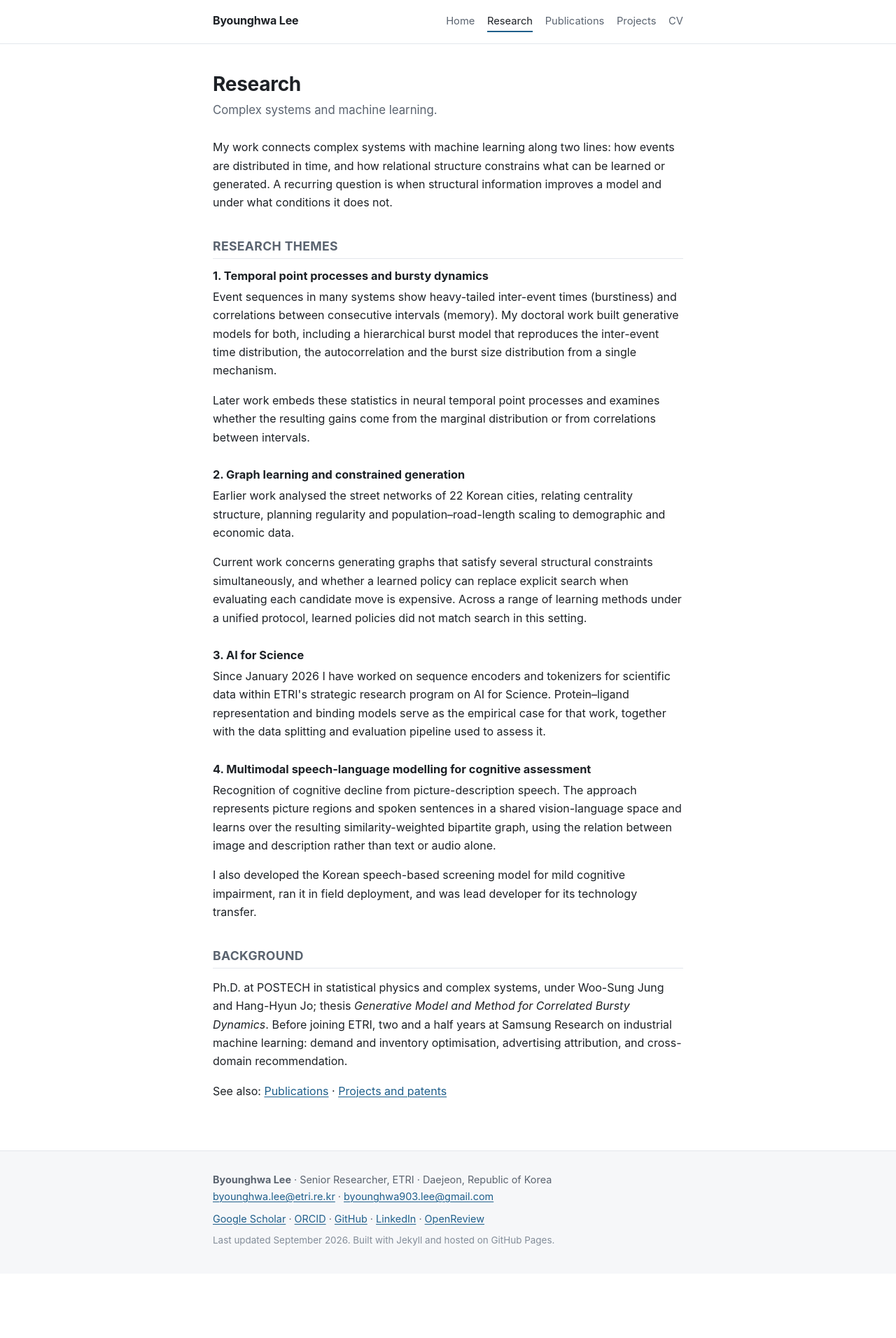
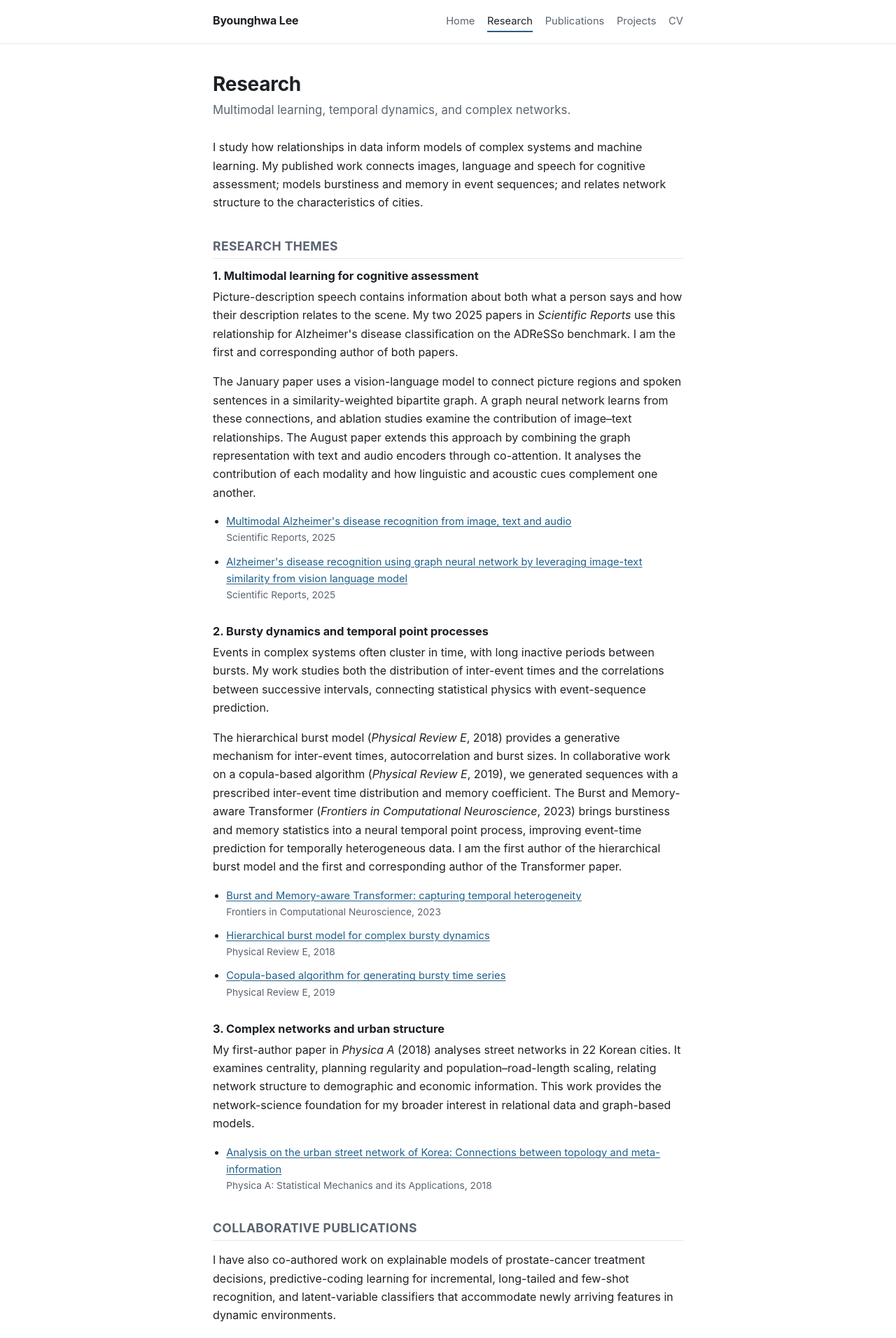
Before and after one commit to bh0903lee/bh0903lee.github.io, a Jekyll site: the page built from research.md, in a window 1280 px wide. Shown: the top 1912 px of the page at 70% size. Built offline with Jekyll 4.4.1, drawn with Linux system fonts in a browser that asks for light colours; before the commit the page ends 1820 px from its top, so only the background shows below that; some of the changed text lies outside the part shown.

Commit message:
Prioritize published research on Home and Research pages

```diff
--- a/_config.yml
+++ b/_config.yml
@@ -5,8 +5,8 @@ title: Byounghwa Lee
 tagline: Senior Researcher, ETRI
 description: >-
   Byounghwa Lee is a Senior Researcher at ETRI. His research connects complex
-  systems with machine learning: temporal point processes, graph learning, and
-  AI for Science.
+  systems with machine learning: multimodal cognitive assessment, temporal
+  point processes, bursty dynamics, and complex networks.
 url: "https://bh0903lee.github.io"
 baseurl: ""
 lang: en
--- /dev/null
+++ b/_includes/research-papers.html
@@ -0,0 +1,10 @@
+{% assign paper_keys = include.keys | split: "," %}
+<ul class="research-papers">
+  {% for paper_key in paper_keys %}
+  {% assign paper = site.data.publications | where: "key", paper_key | first %}
+  <li>
+    <a href="{{ '/publications/' | relative_url }}#{{ paper.key | downcase }}">{{ paper.title | escape }}</a>
+    <span class="research-paper-meta">{{ paper.venue | escape }}, {{ paper.year }}</span>
+  </li>
+  {% endfor %}
+</ul>
--- a/assets/css/main.css
+++ b/assets/css/main.css
@@ -197,6 +197,10 @@ main.wrap { padding-top: 2.5rem; padding-bottom: 3.5rem; }
 .theme { margin-bottom: 1.9rem; }
 .theme h3 { margin-top: 0; }
 .theme p:last-child { margin-bottom: 0; }
+.research-papers { margin: 0; padding-left: 1.2rem; font-size: .92rem; }
+.research-papers li { margin-bottom: .65rem; }
+.research-papers li:last-child { margin-bottom: 0; }
+.research-paper-meta { display: block; color: var(--text-soft); font-size: .86rem; }
 
 /* Publications */
 .pub-list { list-style: none; padding: 0; margin: 0; }
--- a/research.md
+++ b/research.md
@@ -1,76 +1,89 @@
 ---
 layout: page
 title: Research
-subtitle: Complex systems and machine learning.
+subtitle: Multimodal learning, temporal dynamics, and complex networks.
 permalink: /research/
-description: Research interests of Byounghwa Lee - temporal point processes, graph learning and constrained generation, AI for Science, and multimodal speech-language modelling.
+description: Published research by Byounghwa Lee on multimodal cognitive assessment, bursty dynamics and temporal point processes, and urban networks.
 ---
 
-My work connects complex systems with machine learning along two lines: how
-events are distributed in time, and how relational structure constrains what can
-be learned or generated. A recurring question is when structural information
-improves a model and under what conditions it does not.
+I study how relationships in data inform models of complex systems and machine
+learning. My published work connects images, language and speech for cognitive
+assessment; models burstiness and memory in event sequences; and relates
+network structure to the characteristics of cities.
 
 ## Research themes
 
 <div class="theme">
-  <h3>1. Temporal point processes and bursty dynamics</h3>
+  <h3>1. Multimodal learning for cognitive assessment</h3>
   <p>
-    Event sequences in many systems show heavy-tailed inter-event times
-    (burstiness) and correlations between consecutive intervals (memory). My
-    doctoral work built generative models for both, including a hierarchical
-    burst model that reproduces the inter-event time distribution, the
-    autocorrelation and the burst size distribution from a single mechanism.
+    Picture-description speech contains information about both what a person
+    says and how their description relates to the scene. My two 2025 papers in
+    <em>Scientific Reports</em> use this relationship for Alzheimer's disease
+    classification on the ADReSSo benchmark. I am the first and corresponding
+    author of both papers.
   </p>
   <p>
-    Later work embeds these statistics in neural temporal point processes and
-    examines whether the resulting gains come from the marginal distribution or
-    from correlations between intervals.
+    The January paper uses a vision-language model to connect picture regions and
+    spoken sentences in a similarity-weighted bipartite graph. A graph neural
+    network learns from these connections, and ablation studies examine the
+    contribution of image–text relationships. The August paper extends this
+    approach by combining the graph representation with text and audio
+    encoders through co-attention. It analyses the contribution of each
+    modality and how linguistic and acoustic cues complement one another.
   </p>
+  {% include research-papers.html keys="P01,P02" %}
 </div>
 
 <div class="theme">
-  <h3>2. Graph learning and constrained generation</h3>
+  <h3>2. Bursty dynamics and temporal point processes</h3>
   <p>
-    Earlier work analysed the street networks of 22 Korean cities, relating
-    centrality structure, planning regularity and population–road-length scaling
-    to demographic and economic data.
+    Events in complex systems often cluster in time, with long inactive periods
+    between bursts. My work studies both the distribution of inter-event times
+    and the correlations between successive intervals, connecting statistical
+    physics with event-sequence prediction.
   </p>
   <p>
-    Current work concerns generating graphs that satisfy several structural
-    constraints simultaneously, and whether a learned policy can replace
-    explicit search when evaluating each candidate move is expensive. Across a
-    range of learning methods under a unified protocol, learned policies did not
-    match search in this setting.
+    The hierarchical burst model (<em>Physical Review E</em>, 2018) provides a
+    generative mechanism for inter-event times, autocorrelation and burst sizes.
+    In collaborative work on a copula-based algorithm
+    (<em>Physical Review E</em>, 2019), we generated sequences with a prescribed
+    inter-event time distribution and memory coefficient. The Burst and
+    Memory-aware Transformer (<em>Frontiers in Computational Neuroscience</em>,
+    2023) brings burstiness and memory statistics into a neural temporal point
+    process, improving event-time prediction for temporally heterogeneous data.
+    I am the first author of the hierarchical burst model and the first and
+    corresponding author of the Transformer paper.
   </p>
+  {% include research-papers.html keys="P03,P08,P07" %}
 </div>
 
 <div class="theme">
-  <h3>3. AI for Science</h3>
+  <h3>3. Complex networks and urban structure</h3>
   <p>
-    Since January 2026 I have worked on sequence encoders and tokenizers for
-    scientific data within ETRI's strategic research program on AI for Science.
-    Protein–ligand representation and binding models serve as the empirical case
-    for that work, together with the data splitting and evaluation pipeline used
-    to assess it.
+    My first-author paper in <em>Physica A</em> (2018) analyses street networks
+    in 22 Korean cities. It examines centrality, planning regularity and
+    population–road-length scaling, relating network structure to demographic
+    and economic information. This work provides the network-science foundation
+    for my broader interest in relational data and graph-based models.
   </p>
+  {% include research-papers.html keys="P09" %}
 </div>
 
-<div class="theme">
-  <h3>4. Multimodal speech-language modelling for cognitive assessment</h3>
-  <p>
-    Recognition of cognitive decline from picture-description speech. The
-    approach represents picture regions and spoken sentences in a shared
-    vision-language space and learns over the resulting similarity-weighted
-    bipartite graph, using the relation between image and description rather
-    than text or audio alone.
-  </p>
-  <p>
-    I also developed the Korean speech-based screening model for mild cognitive
-    impairment, ran it in field deployment, and was lead developer for its
-    technology transfer.
-  </p>
-</div>
+## Collaborative publications
+
+I have also co-authored work on explainable models of prostate-cancer treatment
+decisions, predictive-coding learning for incremental, long-tailed and few-shot
+recognition, and latent-variable classifiers that accommodate newly arriving
+features in dynamic environments.
+
+{% include research-papers.html keys="P05,P06,P04" %}
+
+## Ongoing work
+
+I am extending these interests to scientific sequence encoders and
+protein–ligand representation learning through ETRI's AI for Science program.
+Other ongoing work explores constrained graph generation and temporal
+point-process modelling. These directions are work in progress.
 
 ## Background
 
```
Also changed, not shown: index.md (+27 -12 lines).
